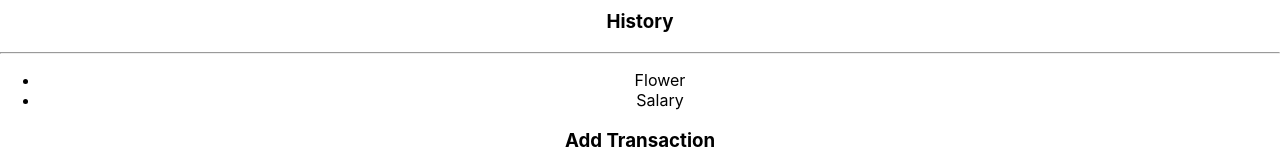
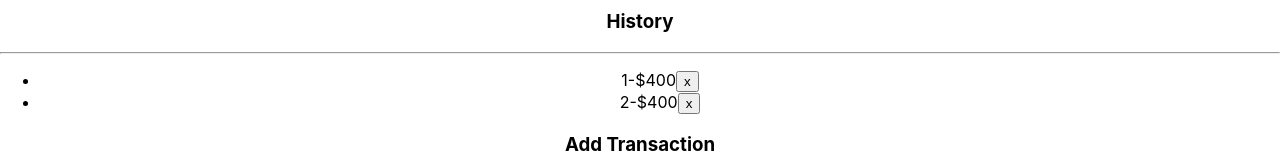
Before and after one commit to TalhaAhmedAI/expense_tracker_pwa, a React (Create React App) app: page / in a window 1280 px wide. Shown: the part 326-490 px from the top of the page. Built offline with nearby package versions, Linux system fonts and the light colour scheme.

Commit message:
Add transaction component
also made some necessary changes in transactionLlist.tsx

```diff
--- /dev/null
+++ b/src/components/transaction.tsx
@@ -0,0 +1,17 @@
+import React from "react";
+
+type Props = {
+  transaction: any;
+};
+
+const Transaction: React.SFC<Props> = ({ transaction }) => {
+  return (
+    <li>
+      {transaction.id}
+      <span>-$400</span>
+      <button>x</button>
+    </li>
+  );
+};
+
+export default Transaction;
--- a/src/components/transactionList.tsx
+++ b/src/components/transactionList.tsx
@@ -1,5 +1,6 @@
 import React, { useContext } from "react";
 import { globalContext } from "./../context/globalState";
+import Transaction from "./transaction";
 
 const TransactionList: React.SFC = () => {
   const { transactions } = useContext(globalContext);
@@ -10,7 +11,7 @@ const TransactionList: React.SFC = () => {
       <hr />
       <ul>
         {transactions.map((transaction) => (
-          <li>{transaction.text}</li>
+          <Transaction transaction={transaction} />
         ))}
       </ul>
     </div>
```
